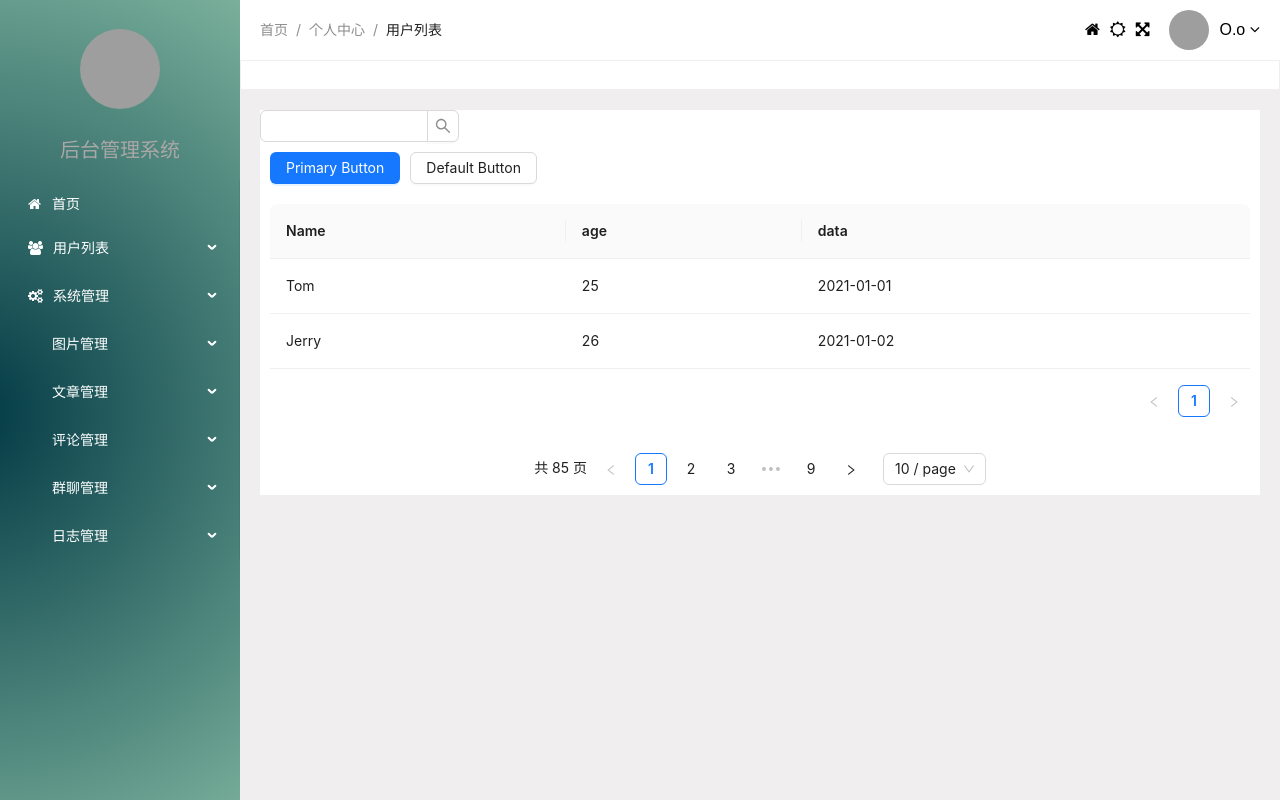
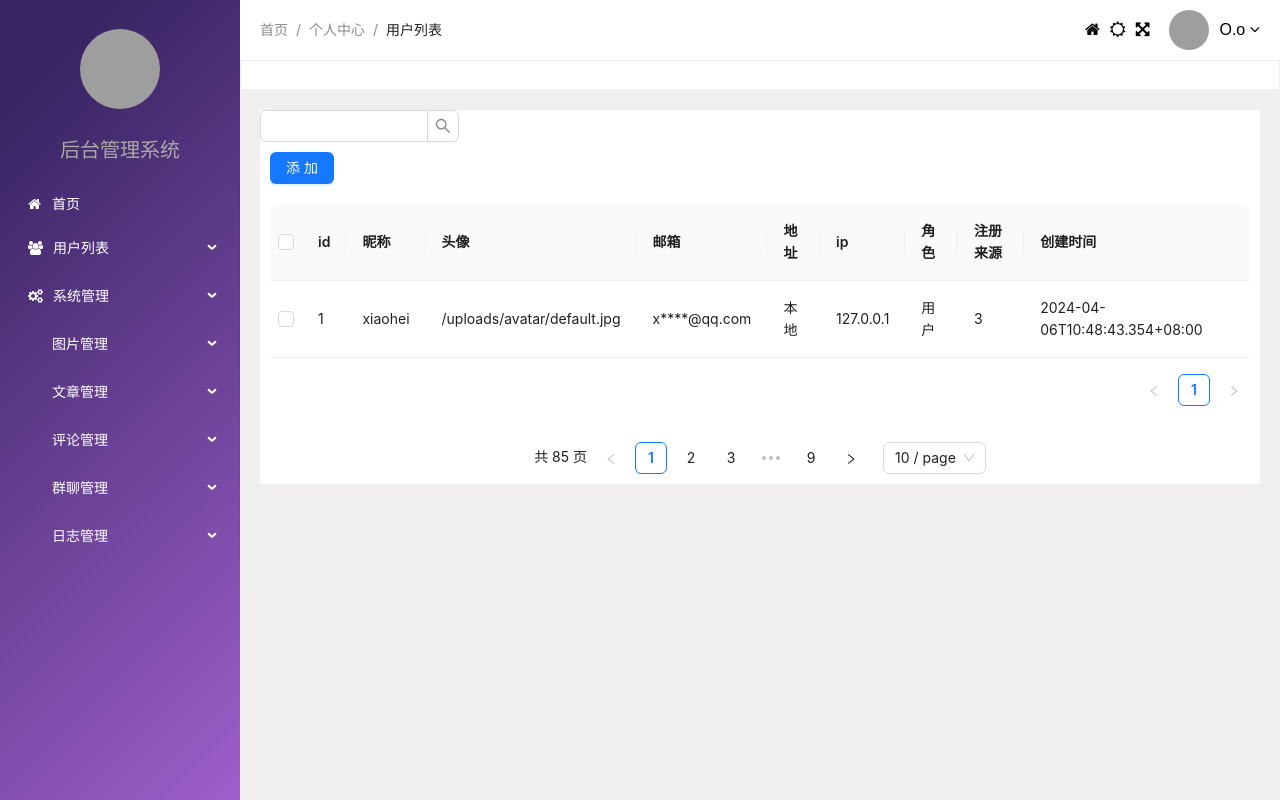
Before and after one commit to EchoHoo/gin-vue-blog, a Vue app in the folder gvb_admin/: page /admin/user_list in a window 1280 px wide. Built offline with nearby package versions, Linux system fonts and the light colour scheme; grey boxes are pictures that could not be loaded; a web font is replaced by a local one.

Commit message:
feat: Complete most of the user_list tables

```diff
--- a/gvb_admin/src/assets/css/iconfont.css
+++ b/gvb_admin/src/assets/css/iconfont.css
@@ -1,8 +1,8 @@
 @font-face {
   font-family: "iconfont"; /* Project id 4538371 */
-  src: url('//at.alicdn.com/t/c/font_4538371_m91rdt4elca.woff2?t=1721011320736') format('woff2'),
-       url('//at.alicdn.com/t/c/font_4538371_m91rdt4elca.woff?t=1721011320736') format('woff'),
-       url('//at.alicdn.com/t/c/font_4538371_m91rdt4elca.ttf?t=1721011320736') format('truetype');
+  src: url('//at.alicdn.com/t/c/font_4538371_c0rk04s2ruf.woff2?t=1721101311429') format('woff2'),
+       url('//at.alicdn.com/t/c/font_4538371_c0rk04s2ruf.woff?t=1721101311429') format('woff'),
+       url('//at.alicdn.com/t/c/font_4538371_c0rk04s2ruf.ttf?t=1721101311429') format('truetype');
 }
 
 .iconfont {
@@ -11,6 +11,14 @@
   font-style: normal;
   -webkit-font-smoothing: antialiased;
   -moz-osx-font-smoothing: grayscale;
+}
+
+.icon-pinglunguanli:before {
+  content: "\e62e";
+}
+
+.icon-qunliaoguanli:before {
+  content: "\e67d";
 }
 
 .icon-jianyi:before {
--- a/gvb_admin/src/assets/css/theme.css
+++ b/gvb_admin/src/assets/css/theme.css
@@ -6,7 +6,7 @@
     --card_bg: white;
     --card_border: #e2e2e2;
     --active:#1782FFFF;
-    --gradient_bg:radial-gradient( circle 1292px at -13.6% 51.7%,  rgba(0,56,68,1) 0%, rgba(163,217,185,1) 51.5%, rgba(255,252,247,1) 88.6% );
+    --gradient_bg:linear-gradient( 135deg, #372462 10%, #9e5fca 100%);
 }
 .dark{
     --bg: #535353;
--- a/gvb_admin/src/components/admin/gvb_aside_menu.vue
+++ b/gvb_admin/src/components/admin/gvb_aside_menu.vue
@@ -100,7 +100,7 @@ const data = reactive({
     },
     {
         id: 6,
-        icon: "iconfont icon-jianyi",
+        icon: "iconfont icon-pinglunguanli",
         title: "评论管理",
         name: "",    // 路由名称
         children: [
@@ -114,7 +114,7 @@ const data = reactive({
     },
     {
         id: 7,
-        icon: "iconfont icon-jianyi",
+        icon: "iconfont icon-qunliaoguanli",
         title: "群聊管理",
         name: "",    // 路由名称
         children: [
--- a/gvb_admin/src/views/admin/user_mgt/user_list.vue
+++ b/gvb_admin/src/views/admin/user_mgt/user_list.vue
@@ -4,19 +4,22 @@
             <a-input-search placeholder="" style="width: 200px" />
         </div>
         <div class="gvb_actions">
-            <a-button type="primary">Primary Button</a-button>
-            <a-button>Default Button</a-button>
+            <a-button type="primary">添加</a-button>
+            <a-button type="primary" danger @click="removeBatch" v-if="data.selectedRowKeys.length">批量删除</a-button>
         </div>
         <div class="gvb_tables">
-            <a-table :columns="data.columns" :data-source="data.list">
+            <a-table
+                :columns="data.columns"
+                :data-source="data.list"
+                :row-key="id"
+                :row-selection="{ selectedRowKeys: data.selectedRowKeys, onChange: onSelectChange }"
+                >
 
             </a-table>
         </div>
-        <div class="gvb_pages" >
-            <a-pagination show-less-items
-            v-model:current="page.page"
-            v-model:page-size="page.limit" :total="85"
-            :show-total="total => ` 共 ${total} 页`" />
+        <div class="gvb_pages">
+            <a-pagination show-less-items v-model:current="page.page" v-model:page-size="page.limit" :total="85"
+                :show-total="total => ` 共 ${total} 页`" />
 
         </div>
 
@@ -26,42 +29,47 @@
 <script setup>
 import { reactive } from 'vue'
 const page = reactive({
-    page:1,
-    limit:10
+    page: 1,
+    limit: 10
 })
 const data = reactive({
     columns: [
-        {
-            title: 'Name',
-            key: 'name',
-            dataIndex: 'name'
-        },
-        {
-            title: 'age',
-            key: 'age',
-            dataIndex: 'age'
-        },
-        {
-            title: 'data',
-            key: 'data',
-            dataIndex: 'data'
-
-        }
+        { title: 'id', key: 'id', dataIndex: 'id' },
+        { title: '昵称', key: 'nick_name', dataIndex: 'nick_name' },
+        { title: '头像', key: 'avatar_id', dataIndex: 'avatar_id' },
+        { title: '邮箱', key: 'email', dataIndex: 'email' },
+        { title: '地址', key: 'addr', dataIndex: 'addr' },
+        { title: 'ip', key: 'ip', dataIndex: 'ip' },
+        { title: '角色', key: 'role', dataIndex: 'role' },
+        { title: '注册来源', key: 'sign_status', dataIndex: 'sign_status'},
+        { title: '创建时间', key: 'created_at', dataIndex: 'created_at' },
     ],
     list: [
         {
-            name: 'Tom',
-            age: 25,
-            data: '2021-01-01'
+            "id": 1,
+            "created_at": "2024-04-06T10:48:43.354+08:00",
+            "nick_name": "xiaohei",
+            "user_name": "xiaohei",
+            "avatar_id": "/uploads/avatar/default.jpg",
+            "email": "x****@qq.com",
+            "tel": "",
+            "addr": "本地",
+            "token": "",
+            "ip": "127.0.0.1",
+            "role": "用户",
+            "sign_status": 3
         },
-        {
-            name: 'Jerry',
-            age: 26,
-            data: '2021-01-02'
-        }
+    ],
+    selectedRowKeys:[
+
     ]
 })
-
+function onSelectChange(selectedRowkeys){
+    data.selectedRowKeys = selectedRowkeys
+}
+function removeBatch(){
+    // data.selectedRowKeys
+}
 </script>
 
 <style lang="scss">
@@ -81,6 +89,7 @@ const data = reactive({
     .gvb_tables {
         padding: 10px;
     }
+
     .gvb_pages {
         display: flex;
         justify-content: center;
```
Also changed, not shown: 2 other files (tests, documents, lock files or other folders).
